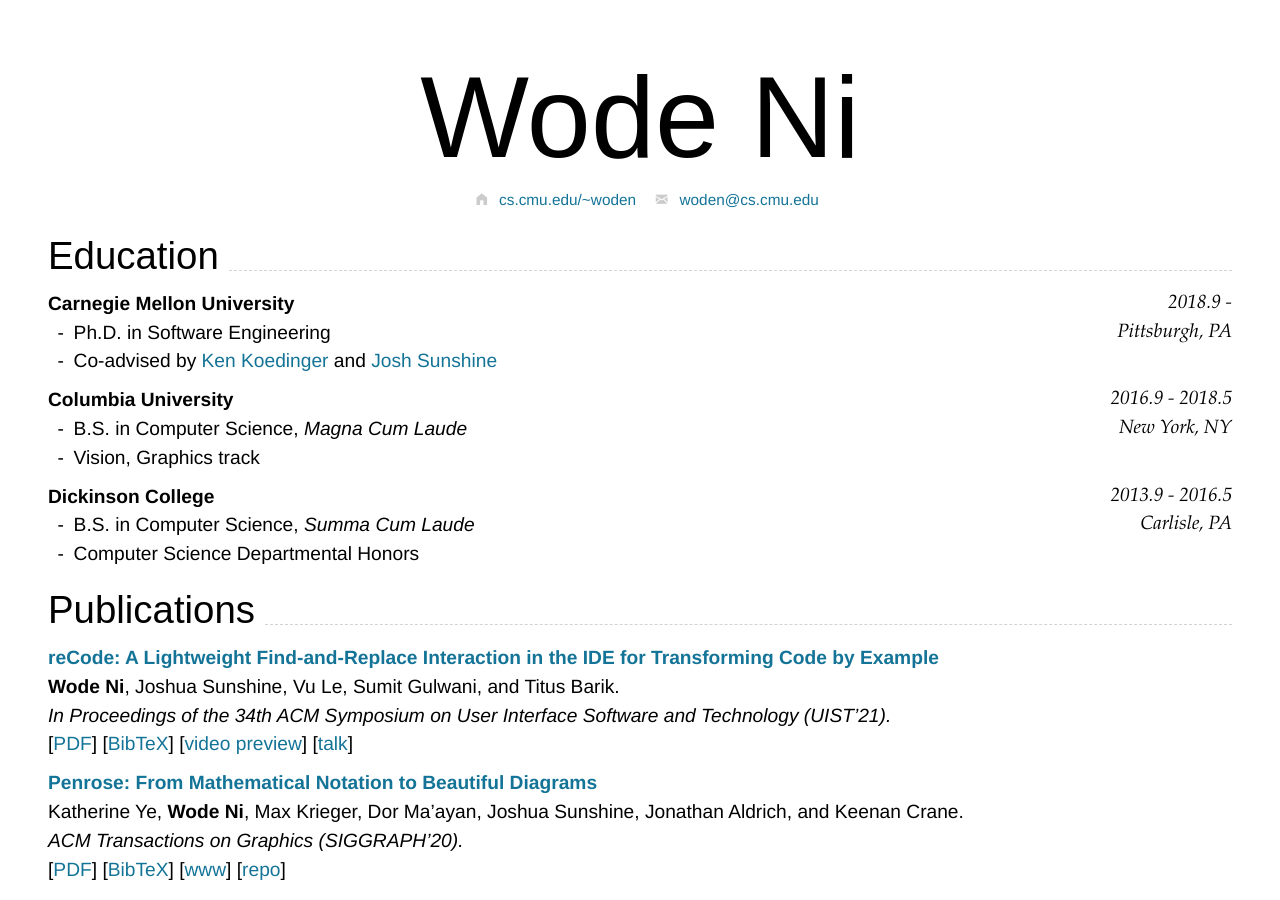
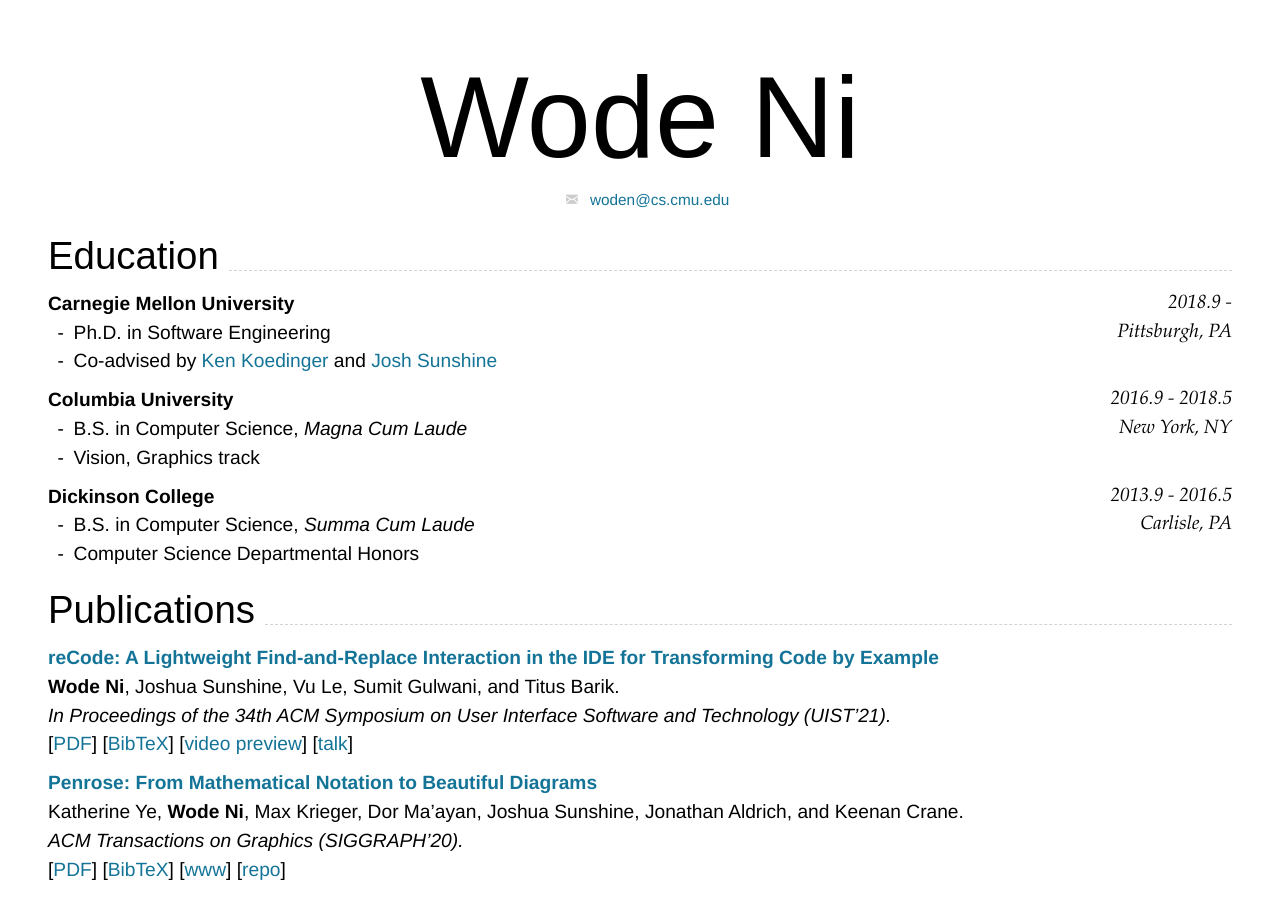
Before and after one commit to tianyi-phy/cv, a Jekyll site: the page built from index.md, in a window 1280 px wide and 900 px high. Built offline with Jekyll 4.4.1, drawn with Linux system fonts in a browser that asks for light colours; nearby versions of some CDN libraries.

Commit message:
Update index.md

```diff
--- a/index.md
+++ b/index.md
@@ -1,12 +1,9 @@
 ---
 layout: cv
-title: Wode "Nimo" Ni
+title: Tianyi Li
 email:
-  url: mailto:woden@cs.cmu.edu
+  url: tianyi
   text: woden@cs.cmu.edu
-homepage:
-  url: http://cs.cmu.edu/~woden
-  text: cs.cmu.edu/~woden
 ---
 
 # Wode **Ni**
```
